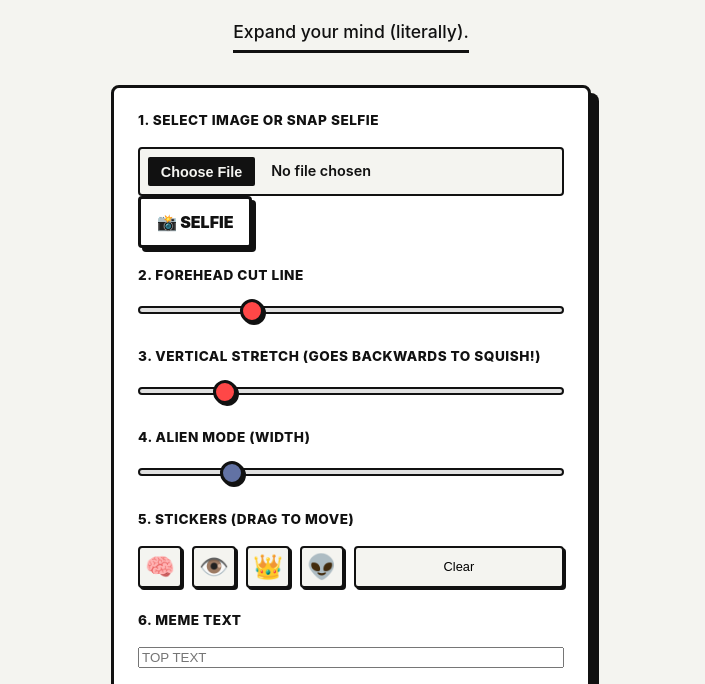
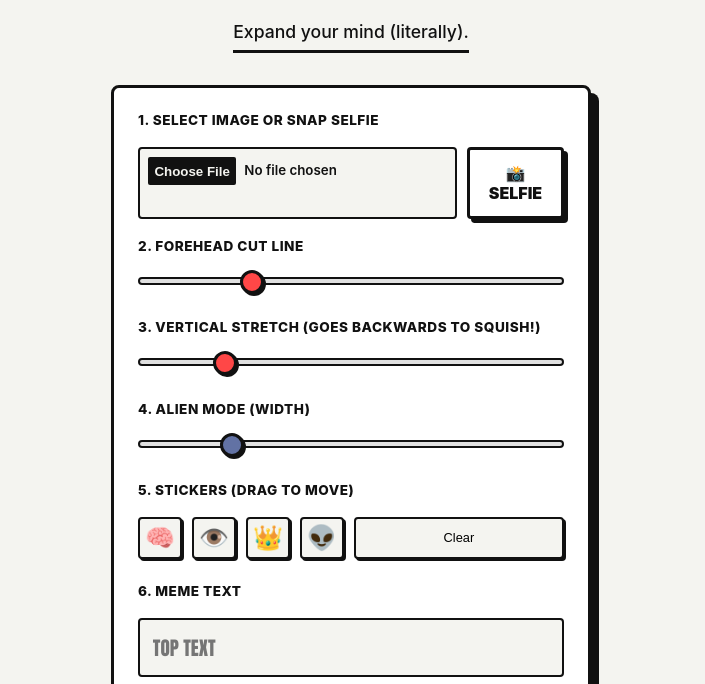
Before and after one commit to coolguynova/Forhead-Strech, a plain HTML site: page index.html in a window 1280 px wide. Shown: the part 98-782 px from the top of the page, without its empty margins (289-994 px from the left). Drawn offline with Linux system fonts and the light colour scheme.

Commit message:
Refactor CSS variables and clean up styles

```diff
--- a/style.css
+++ b/style.css
@@ -1,112 +1,99 @@
 /* --- VARIABLES & THEME --- */
 :root {
-    --bg: #f4f4f0;
-    --fg: #111;
-    --panel: #ffffff;
-    --border: #111;
-    --btn: #b9ff66;
-    --cvs-bg: #eee;
-    --track: #e0e0e0;
+    --bg: #f4f4f0; --fg: #111; --panel: #ffffff;
+    --border: #111; --btn: #b9ff66; --cvs-bg: #eee; --track: #e0e0e0;
+}
+[data-theme="dark"] {
+    --bg: #121212; --fg: #f4f4f0; --panel: #1e1e1e;
+    --border: #f4f4f0; --btn: #ff79c6; --cvs-bg: #333; --track: #444;
 }
 
-[data-theme="dark"] {
-    --bg: #121212;
-    --fg: #f4f4f0;
-    --panel: #1e1e1e;
-    --border: #f4f4f0;
-    --btn: #ff79c6;
-    --cvs-bg: #333;
-    --track: #444;
-}
-
-/* --- BASE RESET --- */
 * { box-sizing: border-box; }
 
 body {
-    font-family: -apple-system, BlinkMacSystemFont, 'Helvetica Neue', Arial, sans-serif;
-    background-color: var(--bg);
-    color: var(--fg);
-    display: flex;
-    flex-direction: column;
-    align-items: center;
-    padding: 2rem 1rem;
-    margin: 0;
-    min-height: 100vh;
+    font-family: -apple-system, BlinkMacSystemFont, Arial, sans-serif;
+    background-color: var(--bg); color: var(--fg);
+    display: flex; flex-direction: column; align-items: center;
+    padding: 2rem 1rem; margin: 0; min-height: 100vh;
     transition: background-color 0.2s, color 0.2s;
+    overflow-x: hidden; /* For confetti */
 }
 
-/* --- HEADER & TYPOGRAPHY --- */
+/* --- HEADER --- */
 .header-wrap { display: flex; align-items: center; gap: 1rem; margin-bottom: 0.5rem; }
 h1 { font-size: clamp(2rem, 8vw, 3.5rem); font-weight: 900; letter-spacing: -2px; margin: 0; text-align: center; line-height: 1.1; }
-.sub-text { font-size: 1.1rem; font-weight: 500; margin-bottom: 2rem; text-align: center; border-bottom: 3px solid var(--border); padding-bottom: 0.5rem; display: inline-block; }
+.sub-text { font-size: 1.1rem; font-weight: 500; margin-bottom: 2rem; border-bottom: 3px solid var(--border); padding-bottom: 0.5rem; }
 
-/* --- THEME TOGGLE BUTTON --- */
 #tBtn {
     background: var(--panel); color: var(--fg); border: 3px solid var(--border);
     font-size: 1.5rem; width: 50px; height: 50px; border-radius: 50%; cursor: pointer;
     box-shadow: 4px 4px 0px var(--border); transition: transform 0.1s;
-    display: flex; align-items: center; justify-content: center;
 }
 #tBtn:active { transform: translate(2px, 2px); box-shadow: 2px 2px 0px var(--border); }
 
-/* --- MAIN NEO-BRUTALIST PANEL --- */
+/* --- PANEL --- */
 .pikachu-panel {
     background: var(--panel); border: 3px solid var(--border); border-radius: 8px;
     box-shadow: 8px 8px 0px var(--border); padding: 1.5rem; margin-bottom: 2rem;
     width: 100%; max-width: 480px; display: flex; flex-direction: column; gap: 1.2rem;
-    transition: background-color 0.2s, box-shadow 0.2s, border 0.2s;
 }
 
-/* --- FORM ELEMENTS (LABELS & FILE INPUT) --- */
 label { display: flex; flex-direction: column; font-weight: 800; font-size: 0.85rem; text-transform: uppercase; letter-spacing: 0.5px; gap: 8px; }
-.check-wrap { flex-direction: row; align-items: center; cursor: pointer; margin-top: 0.5rem; }
-input[type="checkbox"] { width: 20px; height: 20px; accent-color: #ff4747; border: 2px solid var(--border); cursor: pointer; }
+
+.action-row { display: flex; gap: 10px; width: 100%; }
 
 input[type="file"] {
     font-family: inherit; border: 2px solid var(--border); padding: 0.5rem;
-    background: var(--bg); color: var(--fg); border-radius: 4px; cursor: pointer;
-    font-size: 0.9rem; font-weight: 600; width: 100%;
+    background: var(--bg); color: var(--fg); border-radius: 4px; cursor: pointer; font-weight: 600; flex: 1;
 }
 input[type="file"]::file-selector-button {
-    background: var(--border); color: var(--bg); border: none; padding: 0.4rem 0.8rem;
-    border-radius: 2px; margin-right: 1rem; cursor: pointer; font-weight: bold; transition: transform 0.1s;
+    background: var(--border); color: var(--bg); border: none; padding: 0.4rem;
+    border-radius: 2px; margin-right: 0.5rem; cursor: pointer; font-weight: bold;
 }
 
-/* --- BULLETPROOF RANGE SLIDERS --- */
-input[type="range"] { -webkit-appearance: none; width: 100%; background: transparent; margin: 15px 0; touch-action: none; cursor: pointer; }
+/* SLIDERS */
+input[type="range"] { -webkit-appearance: none; width: 100%; background: transparent; margin: 15px 0; cursor: pointer; }
 input[type="range"]:focus { outline: none; }
 input[type="range"]::-webkit-slider-thumb {
     -webkit-appearance: none; height: 24px; width: 24px; border-radius: 50%;
-    background: #ff4747; border: 3px solid var(--border); margin-top: -9px;
-    box-shadow: 2px 2px 0px var(--border);
+    background: #ff4747; border: 3px solid var(--border); margin-top: -9px; box-shadow: 2px 2px 0px var(--border);
 }
 #wSlider::-webkit-slider-thumb { background: #6272a4; }
 input[type="range"]::-webkit-slider-runnable-track { width: 100%; height: 8px; background: var(--track); border: 2px solid var(--border); border-radius: 4px; }
-input[type="range"]::-moz-range-track { width: 100%; height: 8px; background: var(--track); border: 2px solid var(--border); border-radius: 4px; }
 
-/* --- STICKER TOOLBAR & OPTIONS --- */
+/* TEXT INPUTS */
+.text-input {
+    width: 100%; padding: 0.8rem; font-family: Impact, sans-serif; font-size: 1.2rem;
+    border: 2px solid var(--border); border-radius: 4px; background: var(--bg); color: var(--fg);
+}
+
+/* STICKERS & OPTIONS */
 .sticker-bar { display: flex; gap: 10px; margin-bottom: 5px; }
 .sticker-btn {
     background: var(--bg); border: 2px solid var(--border); border-radius: 4px;
-    font-size: 1.5rem; padding: 5px; cursor: pointer; box-shadow: 2px 2px 0px var(--border);
-    transition: transform 0.1s;
+    font-size: 1.5rem; padding: 5px; cursor: pointer; box-shadow: 2px 2px 0px var(--border); transition: transform 0.1s;
 }
 .sticker-btn:active { transform: translate(2px, 2px); box-shadow: 0px 0px 0px var(--border); }
-.options-row { display: flex; justify-content: space-between; align-items: center; border-top: 2px dashed var(--border); padding-top: 10px; margin-top: 5px; }
 
-/* --- ACTION BUTTONS --- */
+.options-grid {
+    display: grid; grid-template-columns: 1fr 1fr; gap: 10px;
+    border-top: 2px dashed var(--border); padding-top: 15px; margin-top: 5px;
+}
+.check-wrap { flex-direction: row; align-items: center; cursor: pointer; }
+input[type="checkbox"] { width: 20px; height: 20px; accent-color: #ff4747; border: 2px solid var(--border); cursor: pointer; }
+
+/* BUTTONS */
 .btn-row { display: flex; gap: 1rem; margin-top: 1rem; }
 .btn {
     font-family: inherit; background: var(--btn); color: #111; border: 3px solid var(--border);
     padding: 0.8rem 1rem; font-size: 1rem; font-weight: 900; text-transform: uppercase;
-    cursor: pointer; box-shadow: 4px 4px 0px var(--border); border-radius: 4px;
-    transition: all 0.1s ease; flex: 1; text-align: center;
+    cursor: pointer; box-shadow: 4px 4px 0px var(--border); border-radius: 4px; flex: 1; text-align: center; transition: 0.1s;
 }
 .btn:active { transform: translate(4px, 4px); box-shadow: 0px 0px 0px var(--border); }
 .btn-alt { background: var(--panel); color: var(--fg); flex: 0.5; }
 .btn[disabled] { opacity: 0.5; cursor: not-allowed; pointer-events: none; }
 
-/* --- CANVAS & SCROLLING WRAPPER --- */
+/* CANVAS */
 .cvs-wrap {
     border: 3px solid var(--border); background: var(--panel); box-shadow: 8px 8px 0px var(--border);
     border-radius: 8px; padding: 0.5rem; width: 100%; max-width: 800px;
@@ -114,3 +101,6 @@ input[type="range"]::-moz-range-track { width: 100%; height: 8px; background: va
 }
 .cvs-wrap.active { display: block; }
 canvas { display: block; width: 100%; height: auto; border: 2px solid var(--border); background: var(--cvs-bg); cursor: crosshair; }
+
+/* CONFETTI */
+.confetti-piece { position: fixed; top: -10px; z-index: 9999; pointer-events: none; }
```
